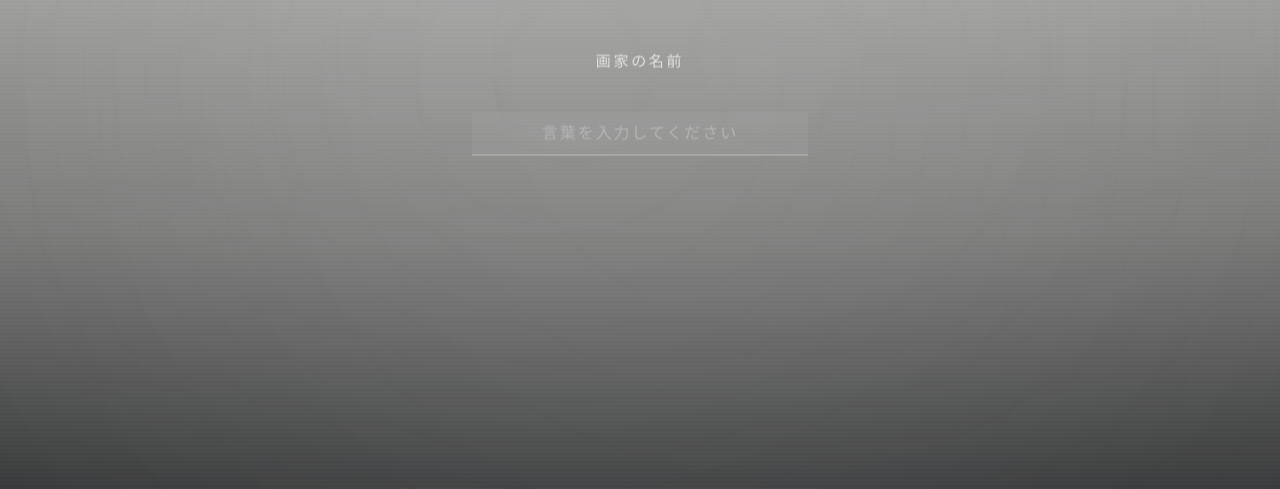
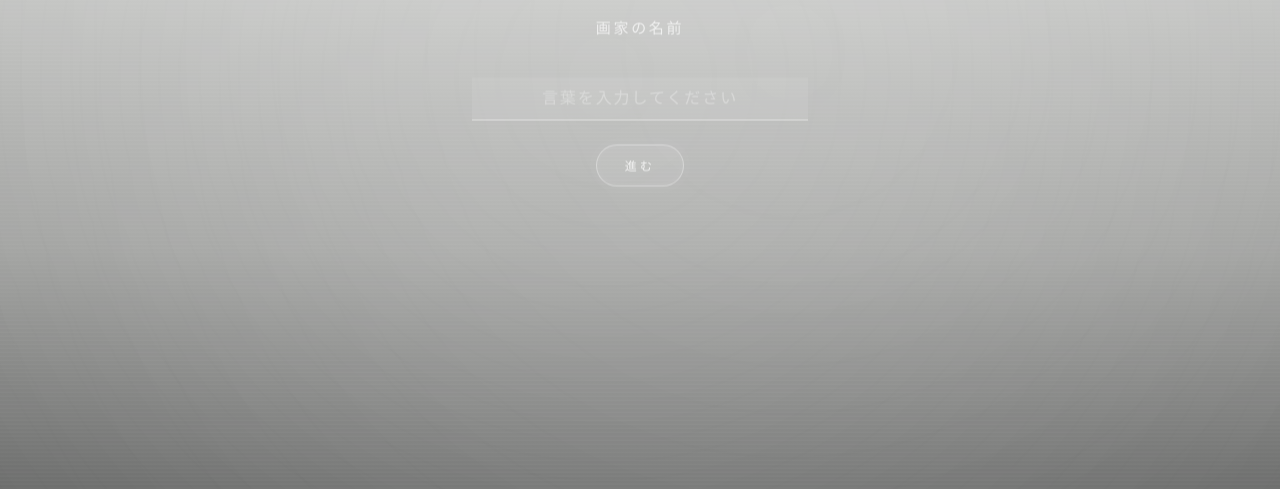
Before and after one commit to kageromusic/arg-hint, a plain HTML site: page layer2.html in a window 1280 px wide. Shown: the part 311-800 px from the top of the page. Drawn offline with Linux system fonts and the light colour scheme.

Commit message:
Update layer2.html

```diff
--- a/layer2.html
+++ b/layer2.html
@@ -1,7 +1,6 @@
 <!DOCTYPE html>
 <html lang="ja">
 <head>
-
 <meta charset="UTF-8">
 <meta name="viewport" content="width=device-width, initial-scale=1.0">
 
@@ -9,33 +8,22 @@
 
 <style>
 
-html, body{
-
+html,body{
 margin:0;
-
 width:100%;
 height:100%;
-
 overflow:hidden;
 
 background:
-
 linear-gradient(
-
 to bottom,
-
-#c5c6c3 0%,
-
-#a5a6a3 30%,
-
-#747573 68%,
-
-#343536 100%
-
+#d7d8d6 0%,
+#c6c7c5 35%,
+#a0a19f 70%,
+#696a69 100%
 );
 
 font-family:
-
 "Hiragino Mincho ProN",
 "Yu Mincho",
 serif;
@@ -43,113 +31,76 @@ serif;
 color:white;
 
 transition:
-
 filter 5s ease;
-
 }
 
-/* 背景霧 */
-
 .fog{
-
 position:fixed;
 
 inset:-30%;
 
 background:
-
 radial-gradient(
-
 circle,
-
-rgba(255,255,255,.12),
-
-transparent 70%
-
+rgba(255,255,255,.18),
+transparent 65%
 );
 
-filter:
-
-blur(150px);
+filter:blur(130px);
 
 animation:
-
-fogMove 28s ease-in-out infinite;
+fogMove 26s ease-in-out infinite;
 
 pointer-events:none;
-
 }
 
 .fog2{
-
-animation-delay:-11s;
-
-opacity:.45;
-
+opacity:.55;
+animation-delay:-10s;
 }
 
 @keyframes fogMove{
 
 0%{
-
 transform:
-
-translate(-7%,0)
+translate(-6%,0)
 scale(1);
-
 }
 
 50%{
-
 transform:
-
-translate(7%,-3%)
-scale(1.15);
-
+translate(8%,-3%)
+scale(1.18);
 }
 
 100%{
-
 transform:
-
-translate(-7%,0)
+translate(-6%,0)
 scale(1);
-
 }
 
 }
 
 .noise{
-
 position:fixed;
 
 inset:0;
 
-opacity:.02;
+opacity:.025;
 
 pointer-events:none;
 
 background:
-
 repeating-linear-gradient(
-
 0deg,
-
 white 0,
-
 white 1px,
-
 transparent 2px,
-
 transparent 4px
-
 );
 
 mix-blend-mode:screen;
-
 }
-
-/* 本体 */
 
 .container{
 
@@ -160,20 +111,18 @@ top:50%;
 left:50%;
 
 transform:
-
 translate(-50%,-50%);
 
 text-align:center;
 
+width:90%;
+
+max-width:520px;
+
 opacity:0;
 
 animation:
-
 appear 5s forwards;
-
-width:90%;
-
-max-width:520px;
 
 z-index:5;
 
@@ -187,21 +136,15 @@ filter 3.8s ease;
 @keyframes appear{
 
 from{
-
 opacity:0;
-
 filter:
-blur(22px);
-
+blur(20px);
 }
 
 to{
-
 opacity:1;
-
 filter:
 blur(0);
-
 }
 
 }
@@ -212,13 +155,12 @@ font-size:18px;
 
 letter-spacing:.45em;
 
-opacity:.58;
+opacity:.68;
 
-margin-bottom:58px;
+margin-bottom:56px;
 
 animation:
-
-float 13s ease-in-out infinite;
+float 12s ease-in-out infinite;
 
 }
 
@@ -232,7 +174,7 @@ line-height:2;
 
 opacity:.72;
 
-margin-bottom:36px;
+margin-bottom:34px;
 
 }
 
@@ -242,43 +184,97 @@ width:80%;
 
 max-width:320px;
 
+padding:
+12px 8px;
+
 background:
-
-rgba(255,255,255,.05);
+rgba(255,255,255,.08);
 
 border:none;
 
 border-bottom:
-
-1px solid rgba(255,255,255,.35);
+1px solid rgba(255,255,255,.45);
 
 outline:none;
 
-color:
-
-rgba(255,255,255,.95);
-
 font-size:16px;
-
-letter-spacing:.12em;
 
 text-align:center;
 
-padding:
-
-12px 8px;
+color:
+rgba(255,255,255,.95);
 
 font-family:
+inherit;
 
-inherit;
+letter-spacing:.12em;
 
 }
 
 input::placeholder{
 
 color:
+rgba(255,255,255,.32);
 
-rgba(255,255,255,.28);
+}
+
+.enter-button{
+
+display:block;
+
+margin:
+24px auto 0;
+
+
+
+padding:
+11px 28px;
+
+background:
+rgba(255,255,255,.08);
+
+border:
+1px solid rgba(255,255,255,.36);
+
+border-radius:
+999px;
+
+color:
+rgba(255,255,255,.82);
+
+font-family:
+inherit;
+
+font-size:
+12px;
+
+letter-spacing:
+.28em;
+
+cursor:
+pointer;
+
+transition:
+1.1s;
+
+box-shadow:
+0 0 18px rgba(255,255,255,.08),
+inset 0 0 12px rgba(255,255,255,.04);
+
+}
+
+.enter-button:hover{
+
+background:
+rgba(255,255,255,.15);
+
+text-shadow:
+0 0 10px rgba(255,255,255,.65),
+0 0 24px rgba(255,255,255,.35);
+
+box-shadow:
+0 0 28px rgba(255,255,255,.2),
+inset 0 0 16px rgba(255,255,255,.07);
 
 }
 
@@ -292,13 +288,11 @@ font-size:13px;
 
 opacity:0;
 
+filter:
+blur(4px);
+
 transition:
-
 1.2s;
-
-filter:
-
-blur(4px);
 
 }
 
@@ -307,7 +301,6 @@ blur(4px);
 opacity:.55;
 
 filter:
-
 blur(.6px);
 
 }
@@ -331,8 +324,6 @@ translateY(0);
 
 }
 
-/* 遷移霧 */
-
 #mist{
 
 position:fixed;
@@ -351,7 +342,7 @@ radial-gradient(
 
 circle at center,
 
-rgba(255,255,255,.42) 0%,
+rgba(255,255,255,.42),
 
 rgba(255,255,255,.28) 35%,
 
@@ -362,11 +353,9 @@ transparent
 );
 
 filter:
-
 blur(190px);
 
 transform:
-
 scale(.6);
 
 transition:
@@ -381,7 +370,6 @@ transform 4.6s ease;
 opacity:1;
 
 transform:
-
 scale(2);
 
 }
@@ -414,9 +402,7 @@ scale(2);
 <body>
 
 <div class="fog"></div>
-
 <div class="fog fog2"></div>
-
 <div class="noise"></div>
 
 <div
@@ -442,6 +428,14 @@ autocomplete="off"
 placeholder="言葉を入力してください"
 >
 
+<button
+class="enter-button"
+id="enterButton"
+type="button"
+>
+進む
+</button>
+
 <div
 class="message"
 id="message">
@@ -461,6 +455,11 @@ document.getElementById(
 "password"
 );
 
+const enterButton=
+document.getElementById(
+"enterButton"
+);
+
 const message=
 document.getElementById(
 "message"
@@ -478,30 +477,13 @@ document.getElementById(
 
 let moving=false;
 
-input.addEventListener(
-
-"keydown",
-
-async function(e){
-
-if(
-e.isComposing ||
-e.keyCode===229
-){
-return;
-}
+async function submitAnswer(){
 
 if(
 moving
 ){
 return;
 }
-
-if(
-e.key==="Enter"
-){
-
-e.preventDefault();
 
 const value=
 input.value
@@ -562,10 +544,9 @@ data.redirect;
 
 },
 
-4400
+1800
 
 );
-
 }
 
 else{
@@ -616,10 +597,46 @@ message.classList.remove(
 
 }
 
+input.addEventListener(
+
+"keydown",
+
+function(e){
+
+if(
+e.isComposing ||
+e.keyCode===229
+){
+return;
+}
+
+if(
+e.key==="Enter"
+){
+
+e.preventDefault();
+
+submitAnswer();
+
+}
+
+}
+
+);
+
+enterButton.addEventListener(
+
+"click",
+
+function(){
+
+submitAnswer();
+
 }
 
 );
 
 </script>
+
 </body>
 </html>
```
